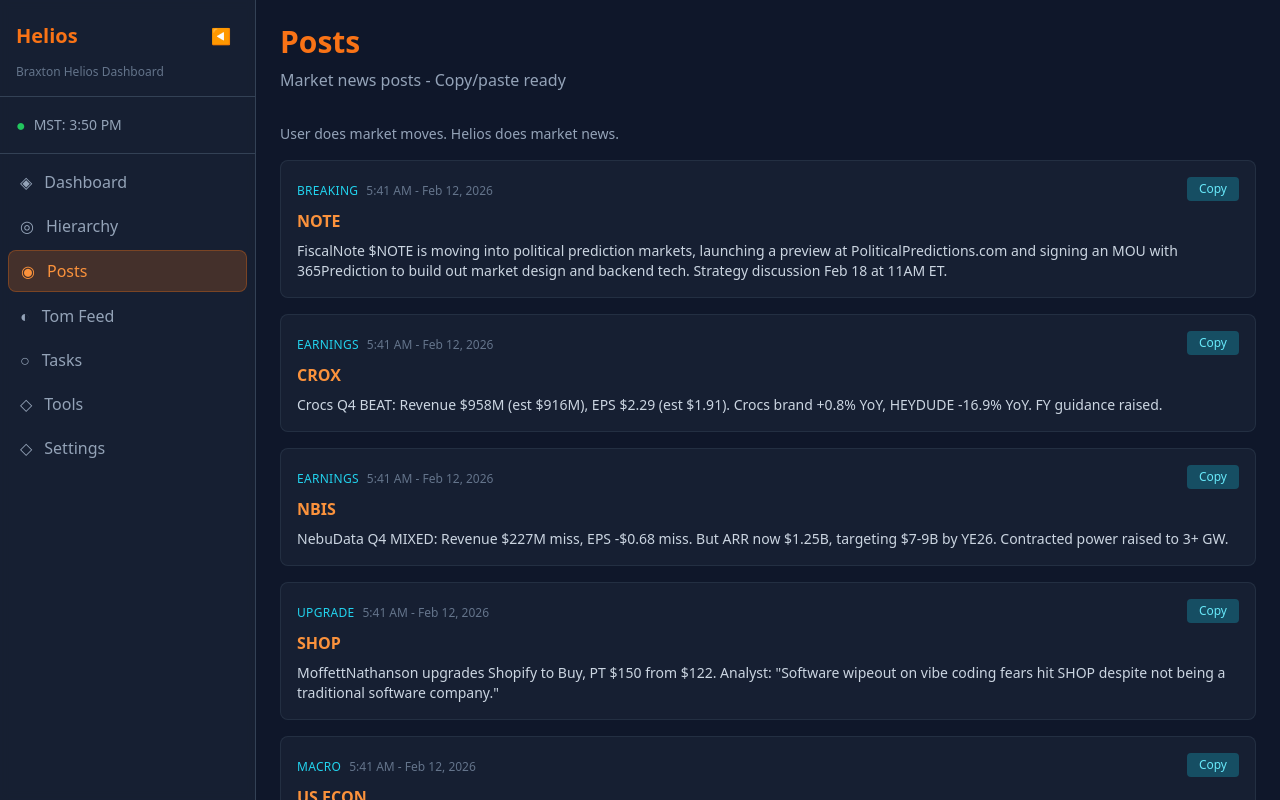
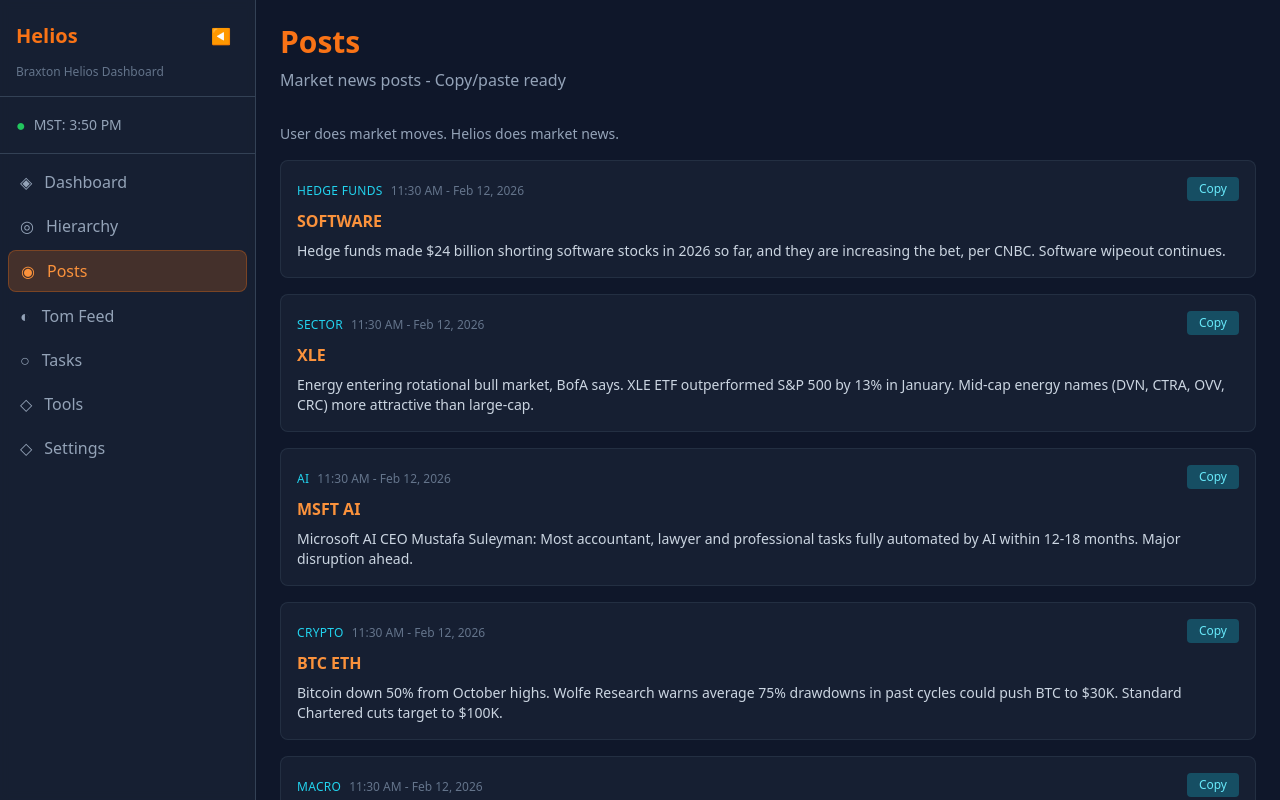
Before and after one commit to AAN2793/helios-dashboard, a Next.js app: page /posts in a window 1280 px wide. Shown: the top 800 px of the page. Built offline with nearby package versions, Linux system fonts and the light colour scheme.

Commit message:
Update posts with midday Feb 12 content

```diff
--- a/pages/posts.js
+++ b/pages/posts.js
@@ -7,34 +7,40 @@
 
   const posts = [
     {
-      time: '5:41 AM - Feb 12, 2026',
-      category: 'BREAKING',
-      tickers: 'NOTE',
-      content: 'FiscalNote $NOTE is moving into political prediction markets, launching a preview at PoliticalPredictions.com and signing an MOU with 365Prediction to build out market design and backend tech. Strategy discussion Feb 18 at 11AM ET.'
+      time: '11:30 AM - Feb 12, 2026',
+      category: 'HEDGE FUNDS',
+      tickers: 'SOFTWARE',
+      content: 'Hedge funds made $24 billion shorting software stocks in 2026 so far, and they are increasing the bet, per CNBC. Software wipeout continues.'
     },
     {
-      time: '5:41 AM - Feb 12, 2026',
-      category: 'EARNINGS',
-      tickers: 'CROX',
-      content: 'Crocs Q4 BEAT: Revenue $958M (est $916M), EPS $2.29 (est $1.91). Crocs brand +0.8% YoY, HEYDUDE -16.9% YoY. FY guidance raised.'
+      time: '11:30 AM - Feb 12, 2026',
+      category: 'SECTOR',
+      tickers: 'XLE',
+      content: 'Energy entering rotational bull market, BofA says. XLE ETF outperformed S&P 500 by 13% in January. Mid-cap energy names (DVN, CTRA, OVV, CRC) more attractive than large-cap.'
     },
     {
-      time: '5:41 AM - Feb 12, 2026',
-      category: 'EARNINGS',
-      tickers: 'NBIS',
-      content: 'NebuData Q4 MIXED: Revenue $227M miss, EPS -$0.68 miss. But ARR now $1.25B, targeting $7-9B by YE26. Contracted power raised to 3+ GW.'
+      time: '11:30 AM - Feb 12, 2026',
+      category: 'AI',
+      tickers: 'MSFT AI',
+      content: 'Microsoft AI CEO Mustafa Suleyman: Most accountant, lawyer and professional tasks fully automated by AI within 12-18 months. Major disruption ahead.'
     },
     {
-      time: '5:41 AM - Feb 12, 2026',
-      category: 'UPGRADE',
-      tickers: 'SHOP',
-      content: 'MoffettNathanson upgrades Shopify to Buy, PT $150 from $122. Analyst: "Software wipeout on vibe coding fears hit SHOP despite not being a traditional software company."'
+      time: '11:30 AM - Feb 12, 2026',
+      category: 'CRYPTO',
+      tickers: 'BTC ETH',
+      content: 'Bitcoin down 50% from October highs. Wolfe Research warns average 75% drawdowns in past cycles could push BTC to $30K. Standard Chartered cuts target to $100K.'
     },
     {
-      time: '5:41 AM - Feb 12, 2026',
+      time: '11:30 AM - Feb 12, 2026',
       category: 'MACRO',
-      tickers: 'US ECON',
-      content: '26% of the 7.5 million unemployed Americans have been searching for work for more than 6 months, per Financial Times via @unusual_whales.'
+      tickers: 'HOUSING',
+      content: 'US Existing Home Sales -8.4% to 3.91M rate (est 4.15M). Median home price +0.9% YoY to $396,800. Housing market continues to slow.'
+    },
+    {
+      time: '11:30 AM - Feb 12, 2026',
+      category: 'AUTONOMOUS',
+      tickers: 'GOOGL WAYMO',
+      content: 'Waymo targets 1 million weekly rides by 2026, up from 400K now. Planning 20+ city expansions this year. International launch in London, Tokyo next.'
     },
   ]
 
```
